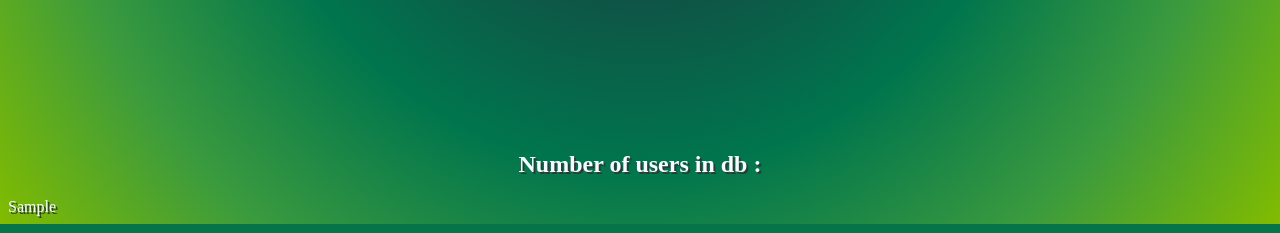
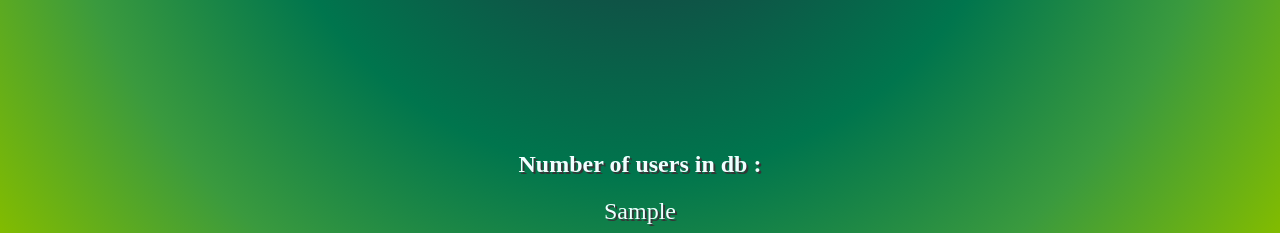
Before and after one commit to thibault-Merelle/Ansible, a Flask app: template templates/id.html in a window 1280 px wide. Shown: the part 669-902 px from the top of the page. Run offline with Flask 2, Linux system fonts and the light colour scheme; the template is opened without the code that fills it: most values are stand-ins (such as "Sample title", 1, 10 or a date in 2020).

Commit message:
update db.py + css for jinja

```diff
--- a/app.py
+++ b/app.py
@@ -48,8 +48,8 @@ def id(name='undefine'):
         return render_template('id.html', name=name)
     else:
         with DB() as mydb:
+            mydb.insert_user(user)
             max_users = mydb.get_max()
-            mydb.insert_user(user)
         return render_template('id.html', name=user, max_users=max_users)
 
 @app.route('/json', methods=['GET'])
--- a/static/css/style.css
+++ b/static/css/style.css
@@ -38,3 +38,12 @@ button, input{
     text-shadow: 2px 2px #353636;
     margin-top: 1.5rem;
 }
+
+#jinja{
+    font-size: x-large;
+    margin-top: 1rem;
+    color:azure;
+    text-shadow: 2px 2px #353636;
+    text-align: center;
+
+}
--- a/templates/id.html
+++ b/templates/id.html
@@ -19,7 +19,9 @@
     </div>
     <div id="max_log">
         <h2>Number of users in db :</h2>
-        {{ max_users }}
+        <div id="jinja">
+            {{ max_users }}
+        </div>
     </div>
 </body>
 </html>
```
